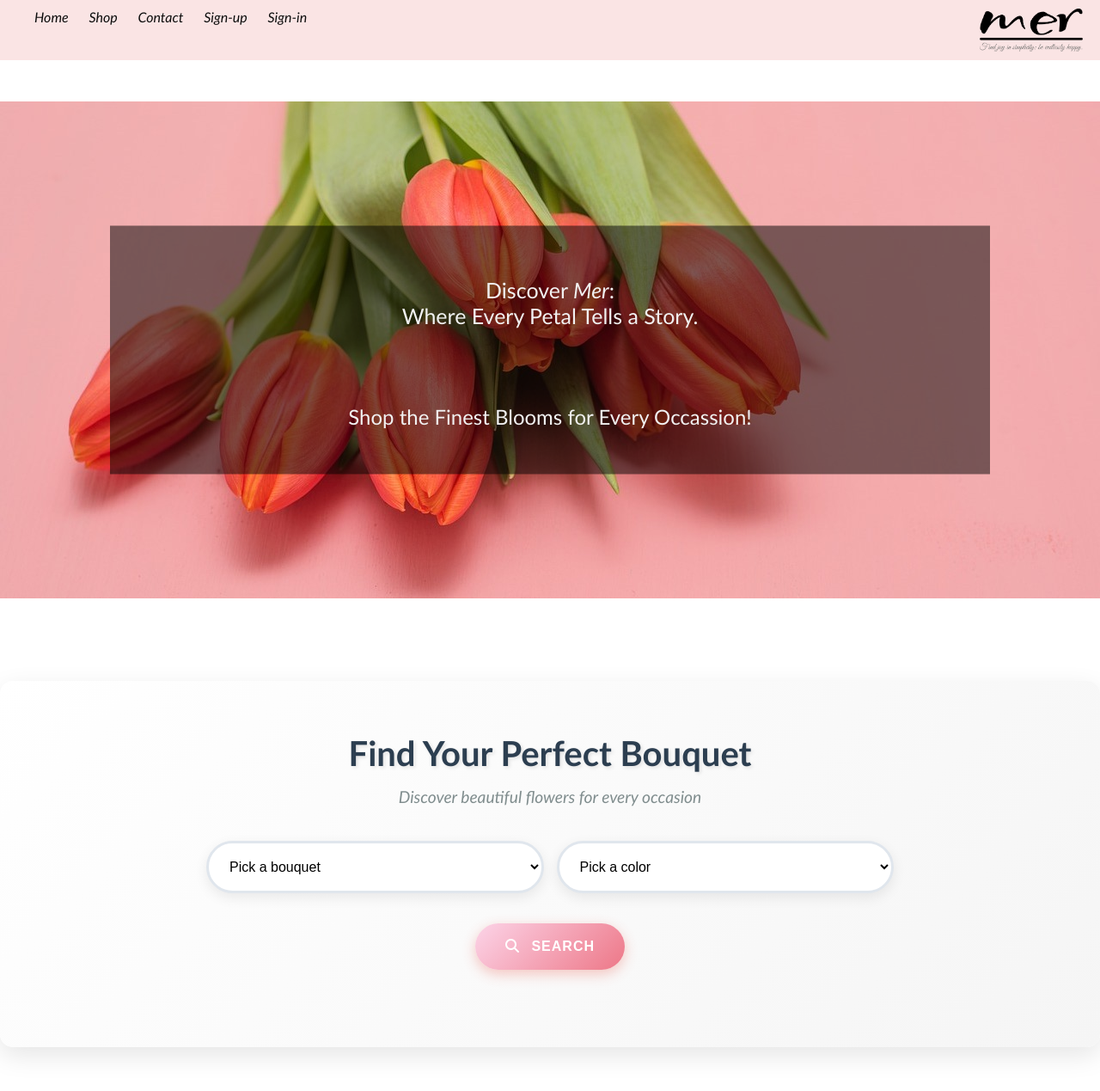
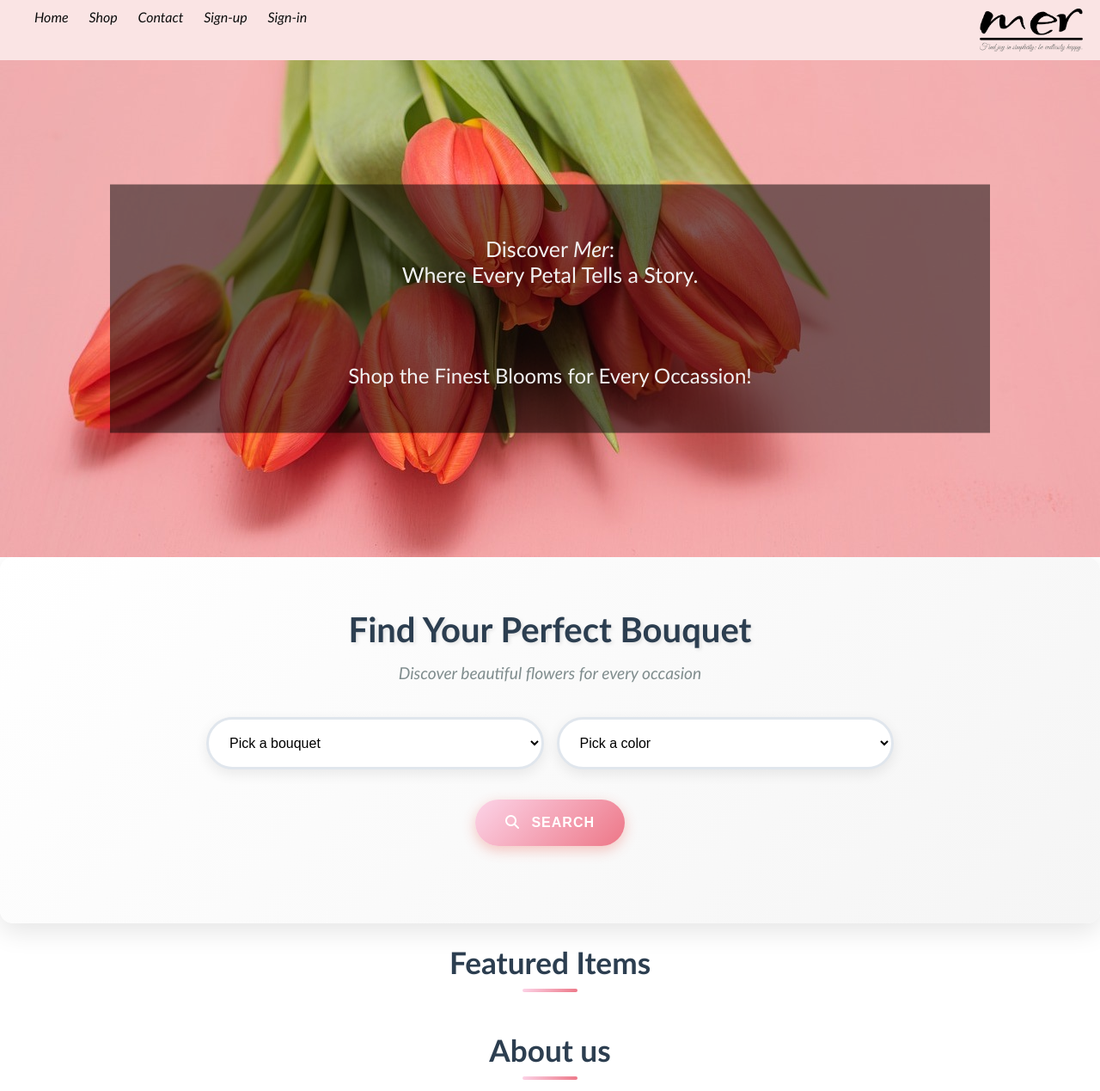
Before and after one commit to Sanduni204/mer-florist-website, a PHP site: page /mer_ecommerce/1home.php in a window 1280 px wide. Shown: the top 1269 px of the page at 86% size. Run offline with PHP 8.4, Linux system fonts and the light colour scheme; data that the repository does not hold is empty.

Commit message:
Fix:space among sections

```diff
--- a/1style.css
+++ b/1style.css
@@ -1708,13 +1708,19 @@ padding-top: 5%;
 .front4,
 .section,
 #info {
-    margin-top: var(--section-gap) !important;
-    margin-bottom: var(--section-gap) !important;
+    margin-top: 0 !important;
+    margin-bottom: 0 !important;
 }
 
 /* Responsive gap tuning */
 @media (max-width: 768px) { :root { --section-gap: 32px; } }
 @media (max-width: 480px) { :root { --section-gap: 24px; } }
+
+/* Make home hero flush with fixed header (remove gap without overlap) */
+.home-hero {
+    margin-top: 0 !important;
+    margin-bottom: 0 !important;
+}
 
 /* Home page responsiveness (mobile-only adjustments, preserve desktop design) */
 @media (max-width: 768px) {
```
